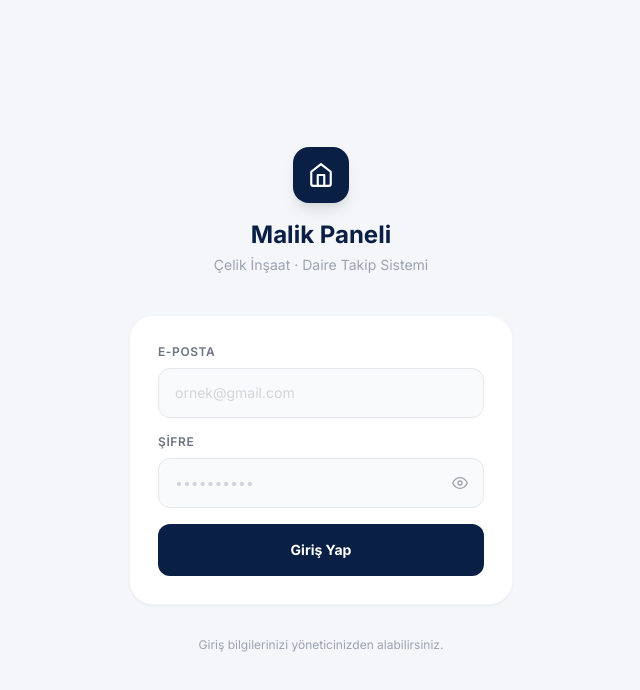
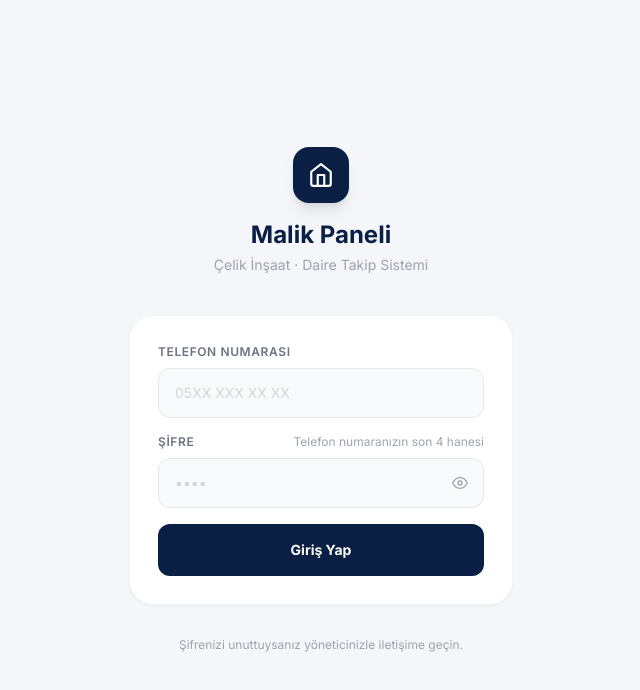
Before and after one commit to dagemre/celik-web, a Next.js app: page /malik-giris in a window 1280 px wide. Shown: the top 690 px of the page, without its empty margins (319-959 px from the left). Built offline with nearby package versions, Linux system fonts and the light colour scheme; no server answers.

Commit message:
Telefon ile malik girişi — son 4 hane şifre

```diff
--- a/app/admin/kisiler/yeni/page.tsx
+++ b/app/admin/kisiler/yeni/page.tsx
@@ -8,9 +8,14 @@ type Project = { id: string; name: string }
 
 const UNIT_TYPES = ['1+1', '2+1', '3+1', '4+1', 'Dükkan', 'Ofis']
 
-function generatePassword(): string {
-  const digits = Math.floor(1000 + Math.random() * 9000)
-  return `Celik${digits}!`
+// Telefon numarasından son 4 hane şifre üret
+function getLast4(phone: string): string {
+  const digits = phone.replace(/\D/g, '')
+  return digits.length >= 4 ? digits.slice(-4) : digits
+}
+
+function normalizePhone(phone: string): string {
+  return phone.replace(/\D/g, '')
 }
 
 export default function MalikEklePage() {
@@ -29,9 +34,17 @@ export default function MalikEklePage() {
   const [fullName, setFullName] = useState('')
   const [phone,    setPhone]    = useState('')
   const [email,    setEmail]    = useState('')
-  const [password, setPassword] = useState(generatePassword)
+  const [password, setPassword] = useState('')
   const [showPass, setShowPass] = useState(false)
   const [copied,   setCopied]   = useState(false)
+
+  // Telefon girilince şifreyi otomatik son 4 hane yap
+  function handlePhoneChange(val: string) {
+    setPhone(val)
+    setError('')
+    const last4 = getLast4(val)
+    if (last4) setPassword(last4)
+  }
 
   const [saving,  setSaving]  = useState(false)
   const [success, setSuccess] = useState(false)
@@ -48,7 +61,7 @@ export default function MalikEklePage() {
   }, [])
 
   function copyCredentials() {
-    const text = `Çelik İnşaat Panel Girişi\nE-posta: ${createdEmail}\nŞifre: ${createdPass}\nAdres: ${window.location.origin}/malik-giris`
+    const text = `Çelik İnşaat — Malik Panel Girişi\n\nGiriş adresi: ${window.location.origin}/malik-giris\nTelefon: ${phone}\nŞifre: ${createdPass}\n\nBu bilgileri güvenli saklayınız.`
     navigator.clipboard.writeText(text)
     setCopied(true)
     setTimeout(() => setCopied(false), 2500)
@@ -60,17 +73,17 @@ export default function MalikEklePage() {
     if (!floor.trim())    { setError('Kat numarası zorunlu.'); return }
     if (!fullName.trim()) { setError('Ad soyad zorunlu.'); return }
     if (!phone.trim())    { setError('Telefon numarası zorunlu.'); return }
-    if (!email.trim())    { setError('E-posta zorunlu — maliki panele girmek için kullanacak.'); return }
-    if (password.length < 6) { setError('Şifre en az 6 karakter olmalı.'); return }
+    if (password.length < 4) { setError('Şifre en az 4 karakter olmalı.'); return }
 
     setSaving(true)
     setError('')
 
     // 1) Supabase Auth kullanıcısı oluştur (sunucu tarafında, service_role ile)
+    const normalizedPhone = normalizePhone(phone.trim())
     const authRes = await fetch('/api/admin/create-malik', {
       method: 'POST',
       headers: { 'Content-Type': 'application/json' },
-      body: JSON.stringify({ email: email.trim(), password }),
+      body: JSON.stringify({ email: email.trim(), password, phone: normalizedPhone }),
     })
     const authJson = await authRes.json()
 
@@ -98,15 +111,15 @@ export default function MalikEklePage() {
 
     if (unitErr) { setSaving(false); setError('Daire eklenemedi: ' + unitErr.message); return }
 
-    // 3) Maliki oluştur — auth_user_id ile
+    // 3) Maliki oluştur — auth_user_id + normalize edilmiş telefon ile
     const { error: ownerErr } = await supabase
       .from('owners')
       .insert({
         project_id:   selectedProject.id,
         unit_id:      unitData.id,
         full_name:    fullName.trim(),
-        phone:        phone.trim(),
-        email:        email.trim().toLowerCase(),
+        phone:        normalizedPhone,           // normalize edilmiş (sadece rakam)
+        email:        authJson.email,            // gerçek veya otomatik üretilen
         auth_user_id: authUserId,
       })
 
@@ -140,8 +153,8 @@ export default function MalikEklePage() {
             <p className="text-xs font-semibold text-neutral-400 uppercase tracking-wider">Panel Giriş Bilgileri</p>
             <div className="space-y-2">
               <div className="bg-neutral-50 rounded-xl px-4 py-3">
-                <p className="text-[10px] text-neutral-400 mb-1">E-posta</p>
-                <p className="text-sm font-bold text-primary-800 break-all">{createdEmail}</p>
+                <p className="text-[10px] text-neutral-400 mb-1">Telefon (Giriş için)</p>
+                <p className="text-sm font-bold text-primary-800">{phone}</p>
               </div>
               <div className="bg-neutral-50 rounded-xl px-4 py-3">
                 <p className="text-[10px] text-neutral-400 mb-1">Şifre</p>
@@ -183,7 +196,7 @@ export default function MalikEklePage() {
                 setSuccess(false)
                 setFullName(''); setPhone(''); setEmail('')
                 setUnitNo(''); setFloor(''); setPrice('')
-                setPassword(generatePassword())
+                setPassword('')
                 setSelectedProject(null)
               }}
               className="flex-1 py-3.5 rounded-2xl bg-primary-800 text-white text-sm font-bold"
@@ -338,7 +351,7 @@ export default function MalikEklePage() {
             <input
               type="tel"
               value={phone}
-              onChange={(e) => { setPhone(e.target.value); setError('') }}
+              onChange={(e) => handlePhoneChange(e.target.value)}
               placeholder="Telefon — 05XX XXX XX XX"
               className="w-full bg-white border border-neutral-200 rounded-2xl px-4 py-3.5 text-sm text-neutral-700 outline-none focus:border-primary-400 placeholder:text-neutral-300"
             />
@@ -357,14 +370,14 @@ export default function MalikEklePage() {
           <div className="flex items-center justify-between mb-3">
             <p className="text-xs font-semibold text-neutral-500 uppercase tracking-wider">Panel Şifresi</p>
             <button
-              onClick={() => setPassword(generatePassword())}
+              onClick={() => setPassword(getLast4(phone))}
               className="flex items-center gap-1.5 text-xs font-semibold text-primary-700 hover:text-primary-900 transition-colors"
             >
               <svg width="12" height="12" viewBox="0 0 24 24" fill="none" stroke="currentColor" strokeWidth="2.5">
                 <polyline points="23 4 23 10 17 10" strokeLinecap="round" strokeLinejoin="round"/>
                 <path d="M20.49 15a9 9 0 1 1-2.12-9.36L23 10" strokeLinecap="round" strokeLinejoin="round"/>
               </svg>
-              Yeni Şifre Üret
+              Sıfırla (Son 4 Hane)
             </button>
           </div>
           <div className="relative">
--- a/app/api/admin/create-malik/route.ts
+++ b/app/api/admin/create-malik/route.ts
@@ -3,27 +3,35 @@ import { NextResponse } from 'next/server'
 
 // Bu route SUNUCU tarafında çalışır — service_role key güvendedir
 export async function POST(request: Request) {
-  const { email, password } = await request.json()
+  const { email, password, phone } = await request.json()
 
-  if (!email || !password) {
-    return NextResponse.json({ error: 'email ve password zorunlu' }, { status: 400 })
+  if (!password) {
+    return NextResponse.json({ error: 'password zorunlu' }, { status: 400 })
   }
+
+  // E-posta yoksa telefon numarasından otomatik üret
+  const normalizedPhone = (phone || '').replace(/\D/g, '')
+  const effectiveEmail = email?.trim()
+    ? email.trim().toLowerCase()
+    : `${normalizedPhone}@celikpanel.app`
 
   // Service role key kontrolü
   if (!process.env.SUPABASE_SERVICE_ROLE_KEY || process.env.SUPABASE_SERVICE_ROLE_KEY === 'BURAYA_YAPISTIR') {
-    return NextResponse.json({ error: 'SUPABASE_SERVICE_ROLE_KEY eksik — .env.local dosyasına ekle ve sunucuyu yeniden başlat.' }, { status: 500 })
+    return NextResponse.json(
+      { error: 'SUPABASE_SERVICE_ROLE_KEY eksik — .env.local ve Vercel env vars kontrol et.' },
+      { status: 500 }
+    )
   }
 
-  // Service role key ile admin client — sadece server'da kullanılır
   const supabaseAdmin = createClient(
     process.env.NEXT_PUBLIC_SUPABASE_URL!,
     process.env.SUPABASE_SERVICE_ROLE_KEY
   )
 
   const { data, error } = await supabaseAdmin.auth.admin.createUser({
-    email: email.toLowerCase().trim(),
+    email: effectiveEmail,
     password,
-    email_confirm: true, // e-posta onayı gerektirmez, direkt aktif
+    email_confirm: true,
     user_metadata: { role: 'malik' },
   })
 
@@ -31,5 +39,5 @@ export async function POST(request: Request) {
     return NextResponse.json({ error: error.message }, { status: 400 })
   }
 
-  return NextResponse.json({ auth_user_id: data.user.id })
+  return NextResponse.json({ auth_user_id: data.user.id, email: effectiveEmail })
 }
--- /dev/null
+++ b/app/api/malik-giris-hazirla/route.ts
@@ -0,0 +1,44 @@
+import { createClient } from '@supabase/supabase-js'
+import { NextResponse } from 'next/server'
+
+// Telefon numarasından sadece rakamları al
+function normalizePhone(phone: string): string {
+  return phone.replace(/\D/g, '')
+}
+
+export async function POST(request: Request) {
+  const { phone } = await request.json()
+  if (!phone) return NextResponse.json({ error: 'Telefon numarası zorunlu.' }, { status: 400 })
+
+  const normalized = normalizePhone(phone)
+
+  const supabase = createClient(
+    process.env.NEXT_PUBLIC_SUPABASE_URL!,
+    process.env.SUPABASE_SERVICE_ROLE_KEY!
+  )
+
+  // Telefon numarasına göre malik bul (normalize edilmiş haliyle karşılaştır)
+  const { data, error } = await supabase
+    .from('owners')
+    .select('email, full_name, auth_user_id')
+    .eq('phone', normalized)
+    .not('auth_user_id', 'is', null)
+    .single()
+
+  if (error || !data) {
+    return NextResponse.json(
+      { error: 'Bu telefon numarasına kayıtlı malik bulunamadı.' },
+      { status: 404 }
+    )
+  }
+
+  if (!data.email) {
+    return NextResponse.json(
+      { error: 'Bu hesap için e-posta tanımlanmamış. Yöneticinizle iletişime geçin.' },
+      { status: 400 }
+    )
+  }
+
+  // Güvenlik: sadece email'i döndür (şifre vb. bilgi yok)
+  return NextResponse.json({ email: data.email, full_name: data.full_name })
+}
--- a/app/malik-giris/page.tsx
+++ b/app/malik-giris/page.tsx
@@ -6,32 +6,43 @@ import { supabase } from '@/lib/supabase'
 
 export default function MalikGirisPage() {
   const router = useRouter()
-  const [email,    setEmail]    = useState('')
+  const [phone,    setPhone]    = useState('')
   const [password, setPassword] = useState('')
   const [showPass, setShowPass] = useState(false)
   const [loading,  setLoading]  = useState(false)
   const [error,    setError]    = useState('')
 
   async function handleLogin() {
-    if (!email.trim())    { setError('E-posta adresi zorunlu.'); return }
+    if (!phone.trim())    { setError('Telefon numarası zorunlu.'); return }
     if (!password.trim()) { setError('Şifre zorunlu.'); return }
 
     setLoading(true)
     setError('')
 
+    // 1) Telefon → e-posta çözümle (sunucu tarafında)
+    const res = await fetch('/api/malik-giris-hazirla', {
+      method: 'POST',
+      headers: { 'Content-Type': 'application/json' },
+      body: JSON.stringify({ phone: phone.trim() }),
+    })
+    const json = await res.json()
+
+    if (!res.ok) {
+      setLoading(false)
+      setError(json.error || 'Bu telefon numarasına kayıtlı hesap bulunamadı.')
+      return
+    }
+
+    // 2) Bulunan e-posta ile Supabase girişi yap
     const { error: authErr } = await supabase.auth.signInWithPassword({
-      email:    email.trim().toLowerCase(),
+      email:    json.email,
       password: password.trim(),
     })
 
     setLoading(false)
 
     if (authErr) {
-      if (authErr.message.includes('Invalid login')) {
-        setError('E-posta veya şifre hatalı. Lütfen kontrol edin.')
-      } else {
-        setError(authErr.message)
-      }
+      setError('Şifre hatalı. Lütfen kontrol edin.')
       return
     }
 
@@ -41,7 +52,7 @@ export default function MalikGirisPage() {
   return (
     <div className="min-h-screen bg-[#F4F6FA] flex flex-col items-center justify-center px-5 py-10">
 
-      {/* Logo / Başlık */}
+      {/* Logo */}
       <div className="flex flex-col items-center mb-10">
         <div className="w-14 h-14 bg-[#0A1F44] rounded-2xl flex items-center justify-center mb-4 shadow-lg">
           <svg width="26" height="26" viewBox="0 0 24 24" fill="none" stroke="white" strokeWidth="2">
@@ -53,31 +64,34 @@ export default function MalikGirisPage() {
         <p className="text-sm text-gray-400 mt-1 text-center">Çelik İnşaat · Daire Takip Sistemi</p>
       </div>
 
-      {/* Form Kartı */}
+      {/* Form */}
       <div className="w-full max-w-sm bg-white rounded-3xl shadow-sm border border-gray-100 p-7 space-y-4">
 
         <div>
-          <p className="text-xs font-semibold text-gray-500 uppercase tracking-wider mb-2">E-posta</p>
+          <p className="text-xs font-semibold text-gray-500 uppercase tracking-wider mb-2">Telefon Numarası</p>
           <input
-            type="email"
-            value={email}
-            onChange={(e) => { setEmail(e.target.value); setError('') }}
+            type="tel"
+            value={phone}
+            onChange={(e) => { setPhone(e.target.value); setError('') }}
             onKeyDown={(e) => e.key === 'Enter' && handleLogin()}
-            placeholder="ornek@gmail.com"
-            autoComplete="email"
+            placeholder="05XX XXX XX XX"
+            autoComplete="tel"
             className="w-full bg-gray-50 border border-gray-200 rounded-xl px-4 py-3.5 text-sm text-[#0A1F44] outline-none focus:border-[#0A1F44] placeholder:text-gray-300 transition-colors"
           />
         </div>
 
         <div>
-          <p className="text-xs font-semibold text-gray-500 uppercase tracking-wider mb-2">Şifre</p>
+          <div className="flex items-center justify-between mb-2">
+            <p className="text-xs font-semibold text-gray-500 uppercase tracking-wider">Şifre</p>
+            <p className="text-xs text-gray-400">Telefon numaranızın son 4 hanesi</p>
+          </div>
           <div className="relative">
             <input
               type={showPass ? 'text' : 'password'}
               value={password}
               onChange={(e) => { setPassword(e.target.value); setError('') }}
               onKeyDown={(e) => e.key === 'Enter' && handleLogin()}
-              placeholder="••••••••••"
+              placeholder="••••"
               autoComplete="current-password"
               className="w-full bg-gray-50 border border-gray-200 rounded-xl px-4 py-3.5 text-sm text-[#0A1F44] outline-none focus:border-[#0A1F44] pr-11 placeholder:text-gray-300 transition-colors"
             />
@@ -88,7 +102,8 @@ export default function MalikGirisPage() {
             >
               {showPass ? (
                 <svg width="16" height="16" viewBox="0 0 24 24" fill="none" stroke="currentColor" strokeWidth="2">
-                  <path d="M17.94 17.94A10.07 10.07 0 0 1 12 20c-7 0-11-8-11-8a18.45 18.45 0 0 1 5.06-5.94M9.9 4.24A9.12 9.12 0 0 1 12 4c7 0 11 8 11 8a18.5 18.5 0 0 1-2.16 3.19m-6.72-1.07a3 3 0 1 1-4.24-4.24" strokeLinecap="round"/>
+                  <path d="M17.94 17.94A10.07 10.07 0 0 1 12 20c-7 0-11-8-11-8a18.45 18.45 0 0 1 5.06-5.94" strokeLinecap="round"/>
+                  <path d="M9.9 4.24A9.12 9.12 0 0 1 12 4c7 0 11 8 11 8a18.5 18.5 0 0 1-2.16 3.19" strokeLinecap="round"/>
                   <line x1="1" y1="1" x2="23" y2="23" strokeLinecap="round"/>
                 </svg>
               ) : (
@@ -126,7 +141,7 @@ export default function MalikGirisPage() {
       </div>
 
       <p className="text-xs text-gray-400 mt-8 text-center">
-        Giriş bilgilerinizi yöneticinizden alabilirsiniz.
+        Şifrenizi unuttuysanız yöneticinizle iletişime geçin.
       </p>
 
     </div>
```
Also changed, not shown: 1 other file (tests, documents, lock files or other folders).
